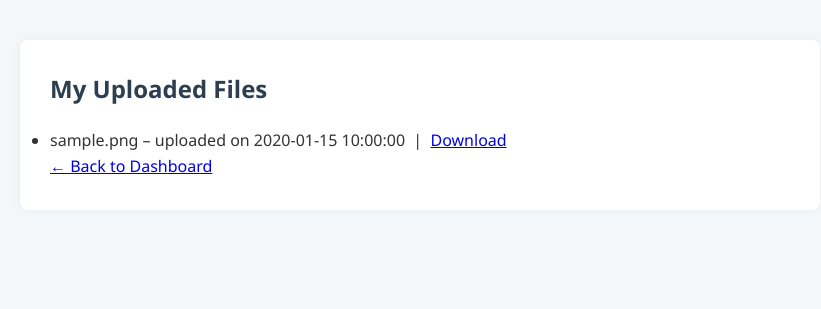
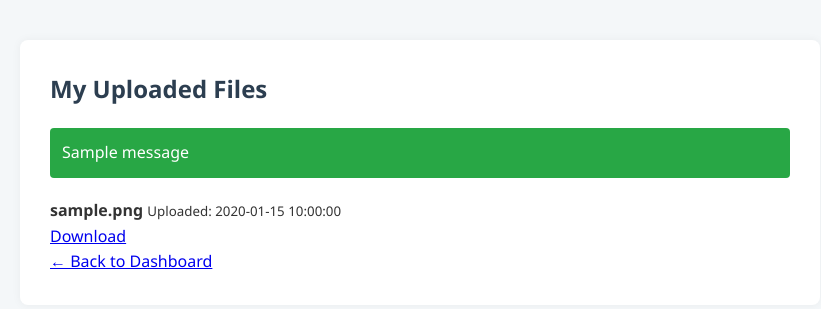
Before and after one commit to Presidor1/DATA-SECURITY-SYSTEM, a Flask app: page /my-uploads in a window 1280 px wide. Shown: the top 309 px of the page, without its empty margins (220-1041 px from the left). Run offline with Flask 3, Linux system fonts and the light colour scheme; the visitor is signed in with stand-in values (Sample User, id 1); tables that the repository leaves empty hold one stand-in row (Sample ...); one stand-in notice (Sample message) is shown.

Commit message:
Update my_uploads.html

```diff
--- a/templates/my_uploads.html
+++ b/templates/my_uploads.html
@@ -9,21 +9,35 @@
   <div class="container">
     <h2>My Uploaded Files</h2>
 
-    {% if uploads and uploads|length > 0 %}
-      <ul>
+    {% with messages = get_flashed_messages(with_categories=true) %}
+      {% if messages %}
+        {% for category, message in messages %}
+          <div class="alert alert-{{ category }}">{{ message }}</div>
+        {% endfor %}
+      {% endif %}
+    {% endwith %}
+
+    {% if uploads %}
+      <div class="upload-list">
         {% for upload in uploads %}
-          <li>
-            {{ upload.filename }} – uploaded on {{ upload.upload_time.strftime('%Y-%m-%d %H:%M:%S') }}
-            &nbsp;|&nbsp;
-            <a href="{{ url_for('download', filename=upload.filename) }}" download>Download</a>
-          </li>
+          <div class="upload-card">
+            <div class="file-info">
+              <strong>{{ upload.filename }}</strong>
+              <small>Uploaded: {{ upload.upload_time.strftime('%Y-%m-%d %H:%M:%S') }}</small>
+            </div>
+            <div class="file-action">
+              <a class="btn-download" href="{{ url_for('download', filename=upload.filename) }}" download>Download</a>
+            </div>
+          </div>
         {% endfor %}
-      </ul>
+      </div>
     {% else %}
       <p>You haven't uploaded any files yet.</p>
     {% endif %}
 
-    <p><a href="{{ url_for('dashboard') }}">← Back to Dashboard</a></p>
+    <div class="links">
+      <a href="{{ url_for('dashboard') }}">← Back to Dashboard</a>
+    </div>
   </div>
 </body>
 </html>
```
